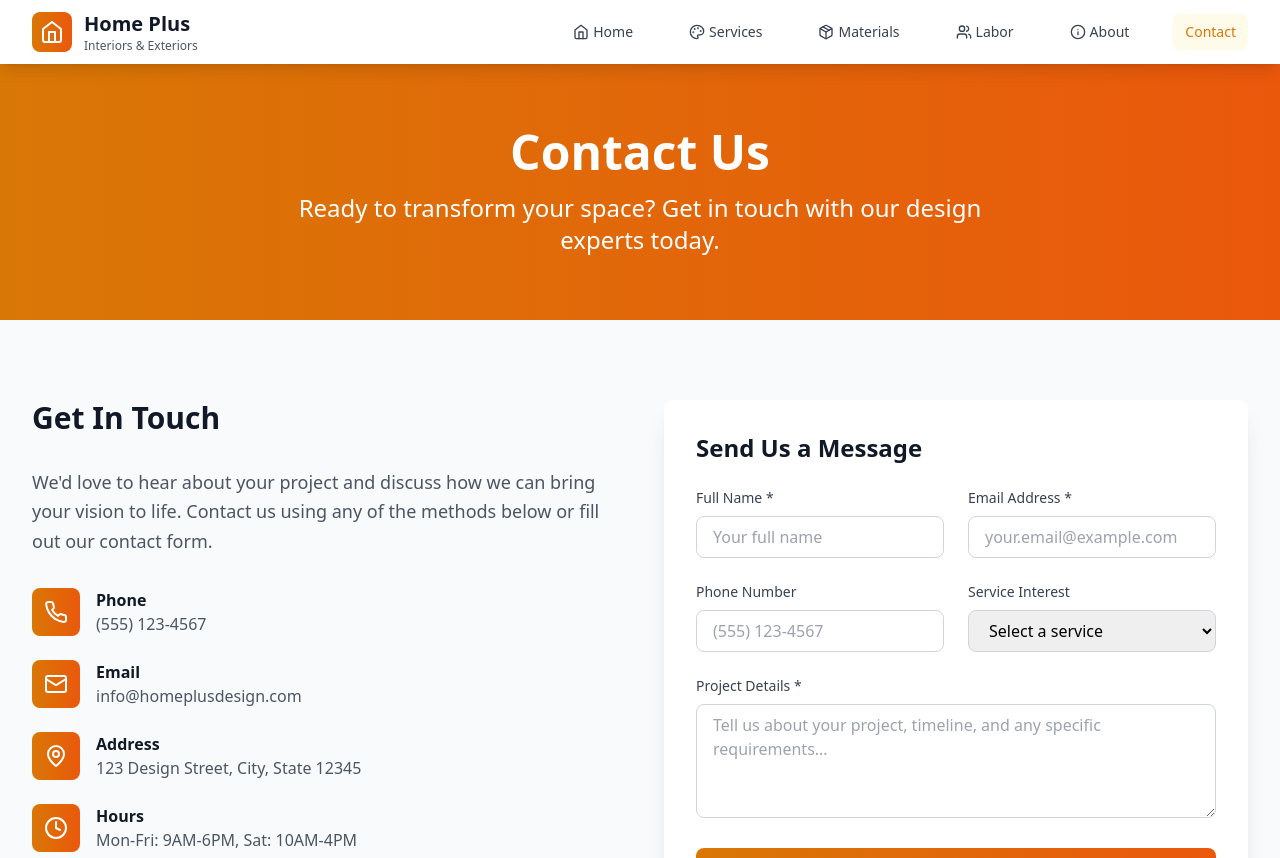
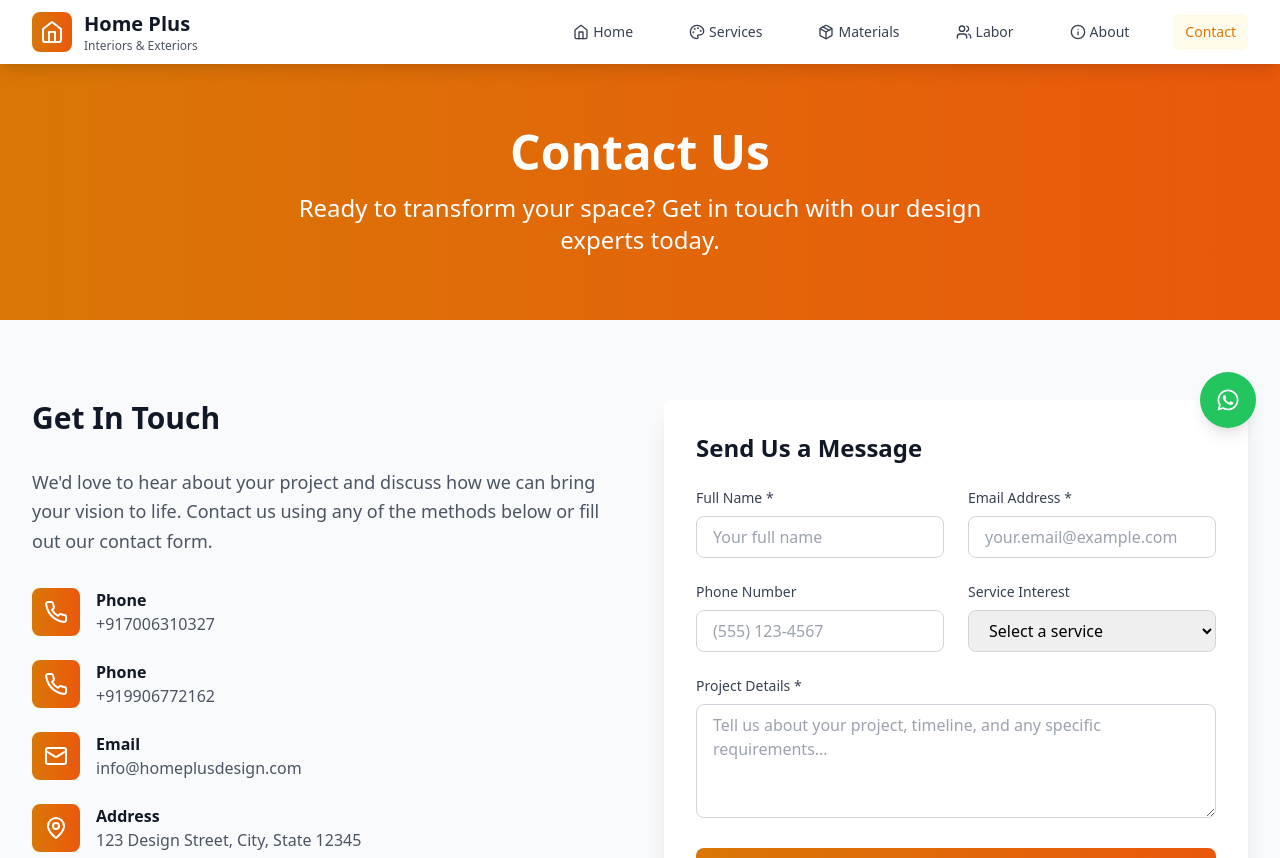
Before and after one commit to fidayws/DecorPlus, a React (Vite) app: page /contact in a window 1280 px wide. Shown: the top 858 px of the page. Built offline with nearby package versions, Linux system fonts and the light colour scheme.

Commit message:
updated footer, contact, home added WhatsAppFloatingButton, videocarousel

```diff
--- a/package.json
+++ b/package.json
@@ -13,7 +13,10 @@
     "lucide-react": "^0.344.0",
     "react": "^18.3.1",
     "react-dom": "^18.3.1",
-    "react-router-dom": "^6.20.1"
+    "react-icons": "^5.5.0",
+    "react-router-dom": "^6.20.1",
+    "react-slick": "^0.30.3",
+    "slick-carousel": "^1.8.1"
   },
   "devDependencies": {
     "@eslint/js": "^9.9.1",
--- a/src/App.jsx
+++ b/src/App.jsx
@@ -10,6 +10,7 @@ import Labor from './pages/Labor';
 import About from './pages/About';
 import Contact from './pages/Contact';
 import Admin from './pages/Admin';
+import WhatsAppFloatingButton from './components/WhatsAppFloatingButton';
 
 function App() {
   return (
@@ -32,6 +33,7 @@ function App() {
           <Footer />
         </div>
       </Router>
+       <WhatsAppFloatingButton  phoneNumber="+919906772162"/>
     </AppProvider>
   );
 }
--- a/src/components/Footer.jsx
+++ b/src/components/Footer.jsx
@@ -56,7 +56,7 @@ export default function Footer() {
               </li>
               <li className="flex items-center space-x-2">
                 <Phone className="h-4 w-4" />
-                <span className="text-sm">(555) 123-4567</span>
+                <span className="text-sm">+919906772162, +917006310327</span>
               </li>
               <li className="flex items-center space-x-2">
                 <Mail className="h-4 w-4" />
--- /dev/null
+++ b/src/components/VideoCarousel.jsx
@@ -0,0 +1,50 @@
+import React from 'react';
+import Slider from 'react-slick';
+import "slick-carousel/slick/slick.css";
+import "slick-carousel/slick/slick-theme.css";
+
+const videos = [
+  "https://res.cloudinary.com/dw1sh368y/video/upload/v1750310067/IMG_7630_xtvhof.mov",
+
+  "https://res.cloudinary.com/dw1sh368y/video/upload/v1750310322/video2_blkrqn.mp4",
+];
+
+const VideoCarousel = () => {
+  const settings = {
+    dots: true,
+    infinite: true,
+    autoplay: true,
+    autoplaySpeed: 6000,
+    speed: 1000,
+    slidesToShow: 1,
+    slidesToScroll: 1,
+    arrows: false,
+    responsive: [
+      {
+        breakpoint: 768,
+        settings: { arrows: false }
+      }
+    ]
+  };
+
+  return (
+    <div className="max-w-screen-lg mx-auto px-4 py-8">
+      <Slider {...settings}>
+        {videos.map((src, index) => (
+          <div key={index} className="px-2">
+            <video
+              src={src}
+              controls
+              loop
+              autoPlay
+              muted
+              className="w-full h-[60vh] object-cover rounded-xl"
+            />
+          </div>
+        ))}
+      </Slider>
+    </div>
+  );
+};
+
+export default VideoCarousel;
--- /dev/null
+++ b/src/components/WhatsAppFloatingButton.jsx
@@ -0,0 +1,21 @@
+import React from "react";
+import { FaWhatsapp } from "react-icons/fa";
+
+const WhatsAppFloatingButton = ({ phoneNumber }) => {
+  const openWhatsApp = () => {
+    const url = `https://wa.me/${phoneNumber}`;
+    window.open(url, "_blank");
+  };
+
+  return (
+    <button
+      onClick={openWhatsApp}
+      className="fixed top-1/2 right-6 transform -translate-y-1/2 bg-green-500 hover:bg-green-600 text-white p-4 rounded-full shadow-lg transition duration-300 z-50"
+      aria-label="Chat on WhatsApp"
+    >
+      <FaWhatsapp className="w-4 h-4 sm:w-6 sm:h-6" />
+    </button>
+  );
+};
+
+export default WhatsAppFloatingButton;
--- a/src/pages/Contact.jsx
+++ b/src/pages/Contact.jsx
@@ -33,8 +33,14 @@ export default function Contact() {
     {
       icon: Phone,
       title: 'Phone',
-      details: '(555) 123-4567',
+      details: '+917006310327',
       link: 'tel:+15551234567'
+    },
+     {
+      icon: Phone,
+      title: 'Phone',
+      details: '+919906772162',
+      link: 'tel:+919906772162'
     },
     {
       icon: Mail,
--- a/src/pages/Home.jsx
+++ b/src/pages/Home.jsx
@@ -1,41 +1,51 @@
-import React from 'react';
-import { Link } from 'react-router-dom';
-import { ArrowRight, Home as HomeIcon, Building, Hotel, DollarSign } from 'lucide-react';
-import { useApp } from '../contexts/AppContext';
+import React from "react";
+import { Link } from "react-router-dom";
+import {
+  ArrowRight,
+  Home as HomeIcon,
+  Building,
+  Hotel,
+  DollarSign,
+} from "lucide-react";
+import { useApp } from "../contexts/AppContext";
+import VideoCarousel from "../components/VideoCarousel";
 
 export default function Home() {
   const { images, categories } = useApp();
-  const featuredImages = images.filter(img => img.featured);
+  const featuredImages = images.filter((img) => img.featured);
 
   const services = [
     {
-      title: 'Home Interior & Exterior',
-      description: 'Transform your residential spaces with our comprehensive home design services. From cozy living rooms to beautiful gardens.',
+      title: "Home Interior & Exterior",
+      description:
+        "Transform your residential spaces with our comprehensive home design services. From cozy living rooms to beautiful gardens.",
       icon: HomeIcon,
-      link: '/services/home',
-      color: 'from-amber-600 to-orange-600'
+      link: "/services/home",
+      color: "from-amber-600 to-orange-600",
     },
     {
-      title: 'Hotel Interior & Exterior',
-      description: 'Create memorable hospitality experiences with luxurious hotel interiors and impressive exterior designs.',
+      title: "Hotel Interior & Exterior",
+      description:
+        "Create memorable hospitality experiences with luxurious hotel interiors and impressive exterior designs.",
       icon: Hotel,
-      link: '/services/hotel',
-      color: 'from-blue-600 to-indigo-600'
+      link: "/services/hotel",
+      color: "from-blue-600 to-indigo-600",
     },
     {
-      title: 'Office Interior & Exterior',
-      description: 'Design productive and professional office environments that inspire creativity and enhance business success.',
+      title: "Office Interior & Exterior",
+      description:
+        "Design productive and professional office environments that inspire creativity and enhance business success.",
       icon: Building,
-      link: '/services/office',
-      color: 'from-green-600 to-teal-600'
-    }
+      link: "/services/office",
+      color: "from-green-600 to-teal-600",
+    },
   ];
 
   const stats = [
-    { number: '500+', label: 'Projects Completed' },
-    { number: '15+', label: 'Years Experience' },
-    { number: '98%', label: 'Client Satisfaction' },
-    { number: '50+', label: 'Design Awards' }
+    { number: "500+", label: "Projects Completed" },
+    { number: "15+", label: "Years Experience" },
+    { number: "98%", label: "Client Satisfaction" },
+    { number: "50+", label: "Design Awards" },
   ];
 
   return (
@@ -82,9 +92,12 @@ export default function Home() {
       <section className="py-20 bg-gray-50">
         <div className="max-w-7xl mx-auto px-4 sm:px-6 lg:px-8">
           <div className="text-center mb-16">
-            <h2 className="text-4xl font-bold text-gray-900 mb-4">Our Services</h2>
+            <h2 className="text-4xl font-bold text-gray-900 mb-4">
+              Our Services
+            </h2>
             <p className="text-xl text-gray-600 max-w-3xl mx-auto">
-              We specialize in creating beautiful, functional spaces across residential, hospitality, and commercial sectors
+              We specialize in creating beautiful, functional spaces across
+              residential, hospitality, and commercial sectors
             </p>
           </div>
 
@@ -97,12 +110,18 @@ export default function Home() {
               >
                 <div className="p-8">
                   <div className="flex items-center mb-6">
-                    <div className={`bg-gradient-to-r ${service.color} p-3 rounded-lg`}>
+                    <div
+                      className={`bg-gradient-to-r ${service.color} p-3 rounded-lg`}
+                    >
                       <service.icon className="h-8 w-8 text-white" />
                     </div>
-                    <h3 className="text-xl font-bold text-gray-900 ml-4">{service.title}</h3>
+                    <h3 className="text-xl font-bold text-gray-900 ml-4">
+                      {service.title}
+                    </h3>
                   </div>
-                  <p className="text-gray-600 text-lg leading-relaxed mb-6">{service.description}</p>
+                  <p className="text-gray-600 text-lg leading-relaxed mb-6">
+                    {service.description}
+                  </p>
                   <div className="flex items-center text-amber-600 font-semibold group-hover:text-amber-700">
                     <span>Learn More</span>
                     <ArrowRight className="h-5 w-5 ml-2 transform group-hover:translate-x-1 transition-transform" />
@@ -118,9 +137,12 @@ export default function Home() {
       <section className="py-20">
         <div className="max-w-7xl mx-auto px-4 sm:px-6 lg:px-8">
           <div className="text-center mb-16">
-            <h2 className="text-4xl font-bold text-gray-900 mb-4">Featured Projects</h2>
+            <h2 className="text-4xl font-bold text-gray-900 mb-4">
+              Featured Projects
+            </h2>
             <p className="text-xl text-gray-600 max-w-3xl mx-auto">
-              Discover some of our most stunning transformations across all service categories
+              Discover some of our most stunning transformations across all
+              service categories
             </p>
           </div>
 
@@ -138,12 +160,16 @@ export default function Home() {
                   />
                 </div>
                 <div className="p-6">
-                  <h3 className="text-xl font-bold text-gray-900 mb-2">{image.title}</h3>
+                  <h3 className="text-xl font-bold text-gray-900 mb-2">
+                    {image.title}
+                  </h3>
                   <p className="text-gray-600 mb-3">{image.description}</p>
                   {image.price && (
                     <div className="flex items-center text-amber-600 font-semibold">
                       <DollarSign className="h-5 w-5" />
-                      <span className="text-lg">{image.price.toLocaleString()}</span>
+                      <span className="text-lg">
+                        {image.price.toLocaleString()}
+                      </span>
                     </div>
                   )}
                 </div>
@@ -160,6 +186,12 @@ export default function Home() {
               <ArrowRight className="h-5 w-5" />
             </Link>
           </div>
+          <div>
+            <h2 className="text-4xl font-bold text-gray-900 mb-2  mt-4 text-center">
+              Highlights
+            </h2>
+            <VideoCarousel />
+          </div>
         </div>
       </section>
 
@@ -169,7 +201,9 @@ export default function Home() {
           <div className="grid grid-cols-2 lg:grid-cols-4 gap-8">
             {stats.map((stat, index) => (
               <div key={index} className="text-center">
-                <div className="text-4xl md:text-5xl font-bold text-white mb-2">{stat.number}</div>
+                <div className="text-4xl md:text-5xl font-bold text-white mb-2">
+                  {stat.number}
+                </div>
                 <div className="text-lg text-amber-100">{stat.label}</div>
               </div>
             ))}
@@ -180,9 +214,12 @@ export default function Home() {
       {/* CTA Section */}
       <section className="py-20 bg-gray-900">
         <div className="max-w-7xl mx-auto px-4 sm:px-6 lg:px-8 text-center">
-          <h2 className="text-4xl font-bold text-white mb-6">Ready to Transform Your Space?</h2>
+          <h2 className="text-4xl font-bold text-white mb-6">
+            Ready to Transform Your Space?
+          </h2>
           <p className="text-xl text-gray-300 mb-8 max-w-3xl mx-auto">
-            Whether it's your home, hotel, or office - let's create something beautiful together.
+            Whether it's your home, hotel, or office - let's create something
+            beautiful together.
           </p>
           <Link
             to="/contact"
```
Also changed, not shown: 1 other file (tests, documents, lock files or other folders).
